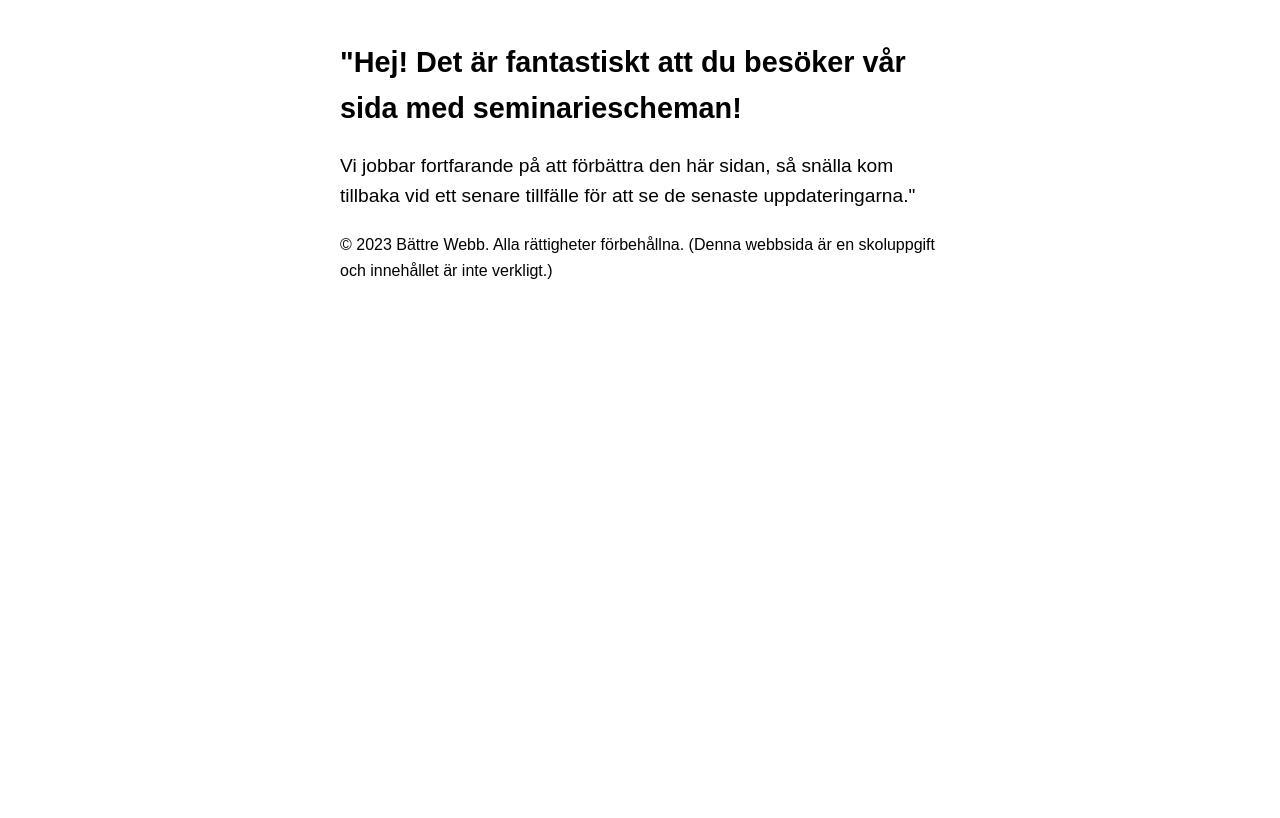
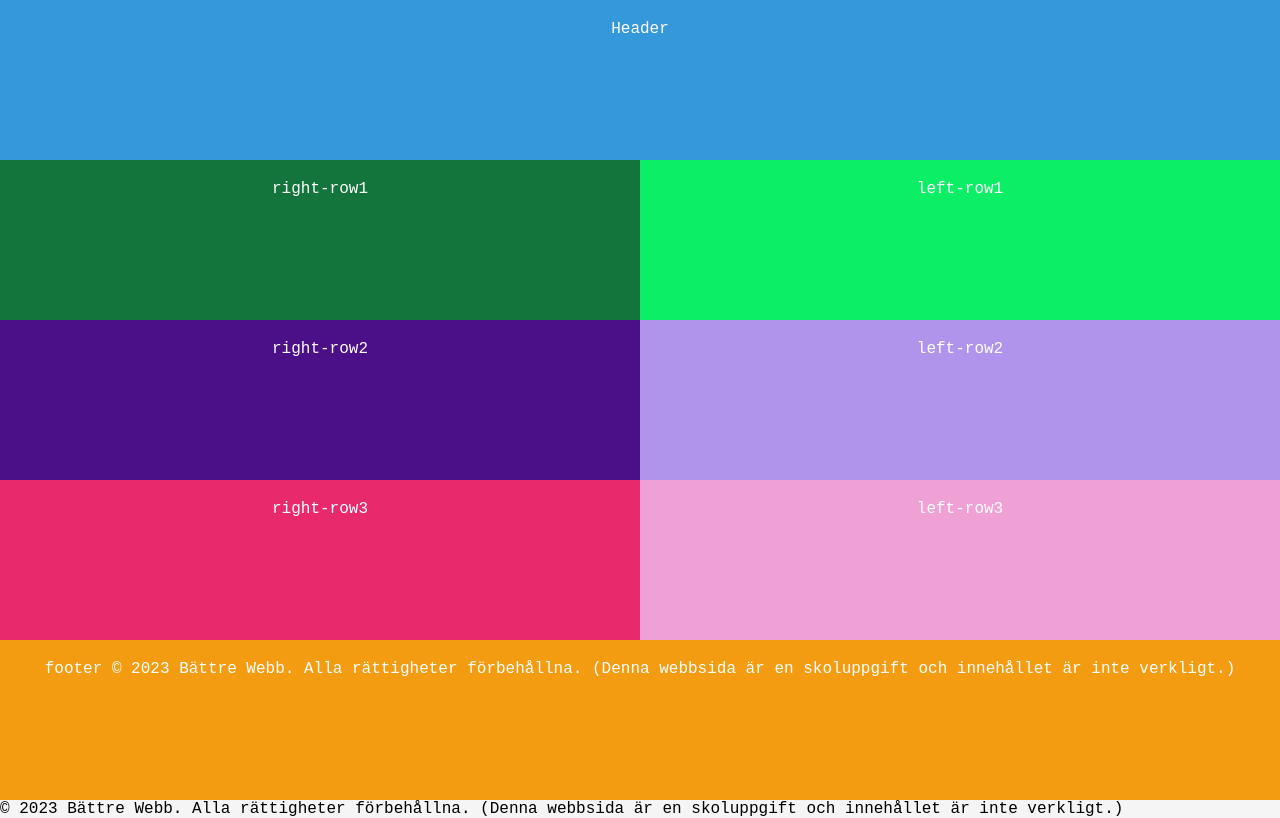
Before and after one commit to wilmaniklasson/CreativeCodeNest, a plain HTML site: page schema.html in a window 1280 px wide. Drawn offline with Linux system fonts and the light colour scheme.

Commit message:
schema sida mall klar

```diff
--- a/schema.css
+++ b/schema.css
@@ -1,18 +1,118 @@
 /* här kommer css finnas för schema sidan*/
+/* Grundstilar för mobila enheter */
+* {
+    font-family: 'Courier New', monospace;
+}
 body {
-    font-family: Arial, sans-serif;
-    line-height: 1.6;
-    margin: 0 auto;
-    max-width: 600px;
-    padding: 20px;
+    background-color:whitesmoke ;
+    padding: 0;
+    margin: 0;
+}
+.grid-container {
+    display: grid;
+    grid-template-columns: 1fr; /* En kolumn som standard */
+    grid-template-areas:
+        "header"
+        "right-row1"
+        "left-row1"
+        "right-row2"
+        "left-row2"
+        "right-row3"
+         "left-row3"
+        "footer";
+    height: 100vh; /* Fyller hela skärmen vertikalt */
 }
 
-h1 {
-    font-size: 1.8em;
-    margin-bottom: 10px;
+.header {
+    grid-area: header;
+    background-color: #3498db; /* Blå färg för header */
+    color: white;
+    padding: 20px;
+    text-align: center;
 }
 
-p {
-    font-size: 1.2em;
-    margin-bottom: 20px;
+.right-row1 {
+    grid-area: right-row1;
+    background-color: #14753c; /* Grön färg för main-content */
+    color: white;
+    padding: 20px;
+    text-align: center;
 }
+
+.left-row1{
+    grid-area: left-row1;
+    background-color: #0cee66; /* Röd färg för sidebar */
+    color: white;
+    padding: 20px;
+    text-align: center;
+}
+.right-row2{
+    grid-area: right-row2;
+    background-color: #4b1087; /* Röd färg för sidebar */
+    color: white;
+    padding: 20px;
+    text-align: center;
+
+
+}
+
+.left-row2{
+    grid-area: left-row2;
+    background-color: #b094ec; /* Röd färg för sidebar */
+    color: white;
+    padding: 20px;
+    text-align: center;
+}
+.right-row3{
+    grid-area: right-row3;
+    background-color: #e82a6c; /* Röd färg för sidebar */
+    color: white;
+    padding: 20px;
+    text-align: center;
+
+}
+.left-row3{
+    grid-area: left-row3;
+    background-color: #efa0d5; /* Röd färg för sidebar */
+    color: white;
+    padding: 20px;
+    text-align: center;
+
+}
+.footer{
+    grid-area: footer;
+    background-color: #f39c12; /* Gul färg för footer */
+    color: white;
+    padding: 20px;
+    text-align: center;
+}
+/* Mediafråga för tabletter (minst 768px bred) */
+@media (min-width: 768px) {
+    .grid-container {
+        grid-template-columns: 1fr 1fr;
+        grid-template-areas:
+            "header header"
+            "right-row1 left-row1"
+            "right-row2 left-row2"
+            "right-row3 left-row3"
+            "footer footer";
+    }
+}
+
+
+
+
+
+/* Mediafråga för större skärmar (minst 1024px bred) */
+@media (min-width: 1024px) {
+    .grid-container {
+
+    }
+}
+
+/* Mediafråga för stora skärmar (minst 1200px bred) */
+@media (min-width: 1200px) {
+    .grid-container {
+
+    }
+}
--- a/schema.html
+++ b/schema.html
@@ -1,5 +1,5 @@
 <!DOCTYPE html>
-<html lang="en">
+<html lang="sv">
 <head>
     <meta charset="UTF-8">
     <meta name="viewport" content="width=device-width, initial-scale=1.0">
@@ -11,12 +11,18 @@
 -->
 </head>
 <body>
-<h1>"Hej! Det är fantastiskt att du besöker vår sida med seminariescheman!</h1>
-<p>Vi jobbar fortfarande på att förbättra den här sidan, så snälla kom tillbaka
-    vid ett senare tillfälle för att se de senaste uppdateringarna."</h1>
-
-<footer>
+    <div class="grid-container">
+        <div class="header">Header</div>
+        <div class="right-row1">right-row1</div>
+        <div class="left-row1">left-row1</div>
+        <div class="right-row2">right-row2</div>
+        <div class="left-row2">left-row2</div>
+        <div class="right-row3">right-row3</div>
+        <div class="left-row3">left-row3</div>
+        <div class="footer">footer
+            &copy; 2023 Bättre Webb. Alla rättigheter förbehållna. (Denna webbsida är en skoluppgift och innehållet är inte verkligt.)
+        </div>
+    </div>
     &copy; 2023 Bättre Webb. Alla rättigheter förbehållna. (Denna webbsida är en skoluppgift och innehållet är inte verkligt.)
-</footer>
 </body>
 </html>
```
